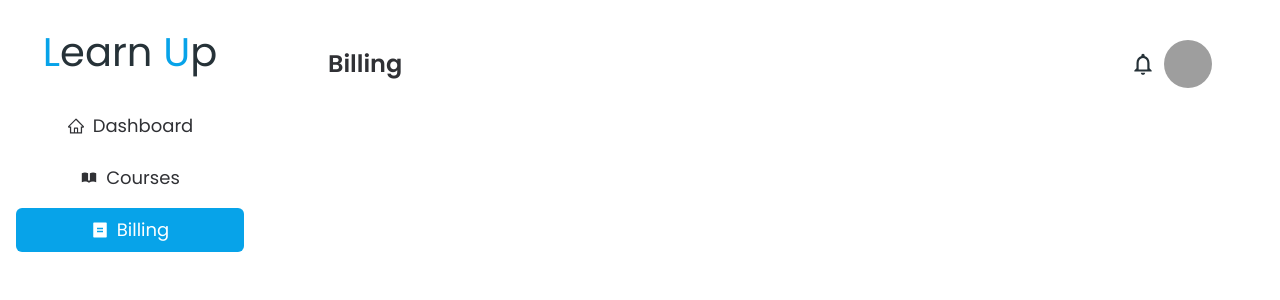
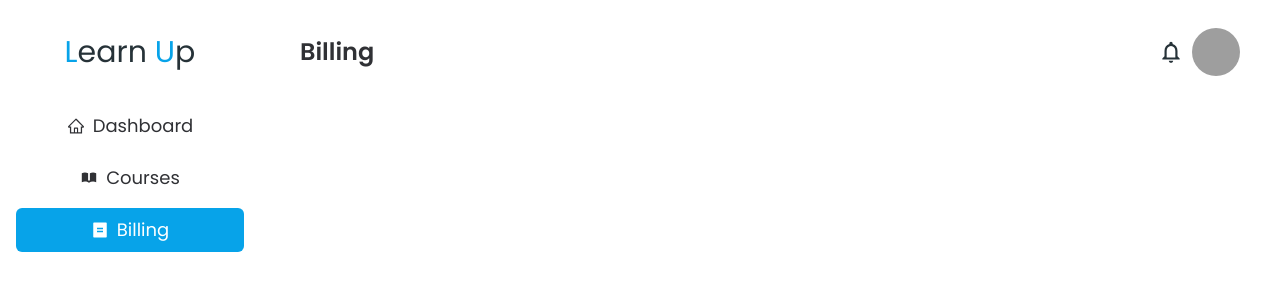
Before and after one commit to RamezTaher/E-learning, a React (Vite) app: page /platform/billing in a window 1280 px wide. Shown: the top 300 px of the page. Built offline with nearby package versions, Linux system fonts and the light colour scheme; grey boxes are pictures that could not be loaded.

Commit message:
fixing logo

```diff
--- a/src/components/BillingPanel.jsx
+++ b/src/components/BillingPanel.jsx
@@ -5,8 +5,8 @@ const BillingPanel = () => {
   return (
     <>
       <div className="ml-[260px] w-full">
-        <div className="container px-6 sm:mx-auto lg:px-10 py-3 w-full">
-          <div className=" h-full w-full p-7 flex flex-col gap-10">
+        <div className="container px-6 sm:mx-auto lg:px-10 py-7 w-full">
+          <div className=" h-full w-full  flex flex-col gap-10">
             <PlatformHeader isSearch={false} location={"Billing"} />
             <section className=""></section>
           </div>
--- a/src/components/Foot.jsx
+++ b/src/components/Foot.jsx
@@ -1,6 +1,7 @@
 import React from "react"
 import logo from "@/logo.svg"
 import { Link } from "react-router-dom"
+import Logo from "./Logo"
 const Foot = () => {
   return (
     <footer className="bg-primary-tint">
@@ -9,13 +10,13 @@ const Foot = () => {
           <div className="grid grid-cols-7">
             <div className="col-span-3 flex items-center gap-12">
               <div className="w-[200px]">
-                <img src={logo} alt="logo" />
+                <Logo />
               </div>
 
               <div className="flex flex-col gap-5">
                 <h1 className="text-secondary">E-Learning</h1>
                 <p>Educational Service that help you learn</p>
-                <Link to="/auth">
+                <Link to="/auth/register">
                   <div className="text-secondary font-bold underline text-lg">
                     Become a member
                   </div>
--- a/src/components/Header.jsx
+++ b/src/components/Header.jsx
@@ -1,6 +1,7 @@
 import React from "react"
 import logo from "@/logo.svg"
 import { Link, useLocation, useNavigate } from "react-router-dom"
+import Logo from "./Logo"
 const Header = () => {
   const { pathname } = useLocation()
   const navigation = useNavigate()
@@ -11,9 +12,9 @@ const Header = () => {
   return (
     <header className="text-sm">
       <div className="container px-6 sm:mx-auto relative  lg:px-10 py-3 flex items-center justify-between">
-        <div className="cursor-pointer">
-          <img src={logo} alt="logo" className="w-32" />
-        </div>
+        <Link to={"/"}>
+          <Logo />
+        </Link>
         <nav className="flex items-center gap-10">
           <Link to={"/"}>
             <div
--- a/src/components/Logo.jsx
+++ b/src/components/Logo.jsx
@@ -1,8 +1,8 @@
 import React from "react"
 
-const Logo = ({ size }) => {
+const Logo = () => {
   return (
-    <div className={`text-center text-[${size}px]`}>
+    <div className={`text-center text-[30px]`}>
       <span className="text-primary">L</span>earn{" "}
       <span className="text-primary">U</span>p
     </div>
--- a/src/components/SideBar.jsx
+++ b/src/components/SideBar.jsx
@@ -9,7 +9,7 @@ const SideBar = () => {
   const { pathname } = useLocation()
   return (
     <div className="flex flex-col gap-10 fixed top-0 left-0  w-[260px] h-full py-10 px-4 ">
-      <Logo size={40} />
+      <Logo />
       <nav className="flex flex-col  gap-2">
         <Link to={"/platform/dashboard"}>
           <div
```
